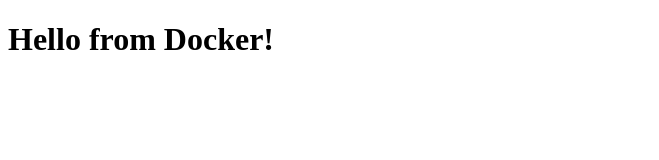
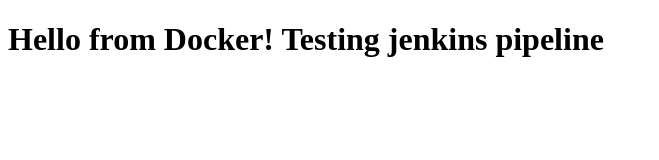
Before and after one commit to ashishpathlyft/docker-website-demo, a plain HTML site: page index.html in a window 1280 px wide. Shown: the whole page, without its empty margins (0-659 px from the left). Drawn offline with Linux system fonts and the light colour scheme.

Commit message:
Added jenkins pipeline test message

```diff
--- a/index.html
+++ b/index.html
@@ -2,9 +2,9 @@
 <html lang="en">
 <head>
     <meta charset="UTF-8" />
-    <title>My Docker Website . Testing auto build trigger</title>
+    <title>My Docker Website.</title>
 </head>
 <body>
-    <h1>Hello from Docker!</h1>
+    <h1>Hello from Docker! Testing jenkins pipeline</h1>
 </body>
 </html>
```
